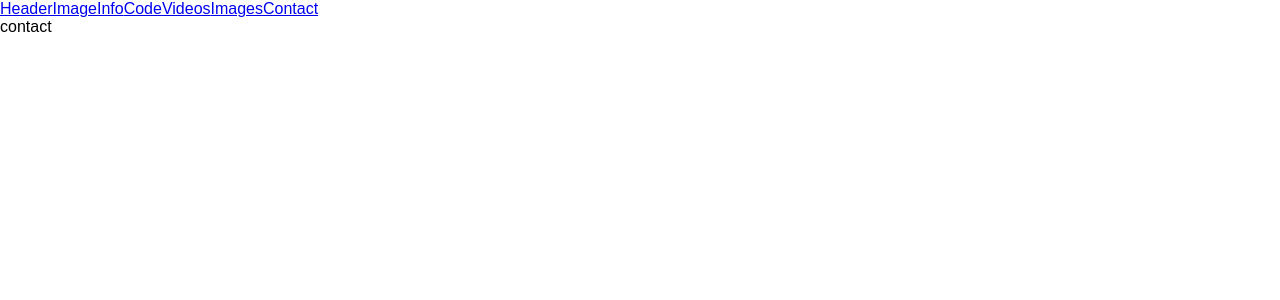
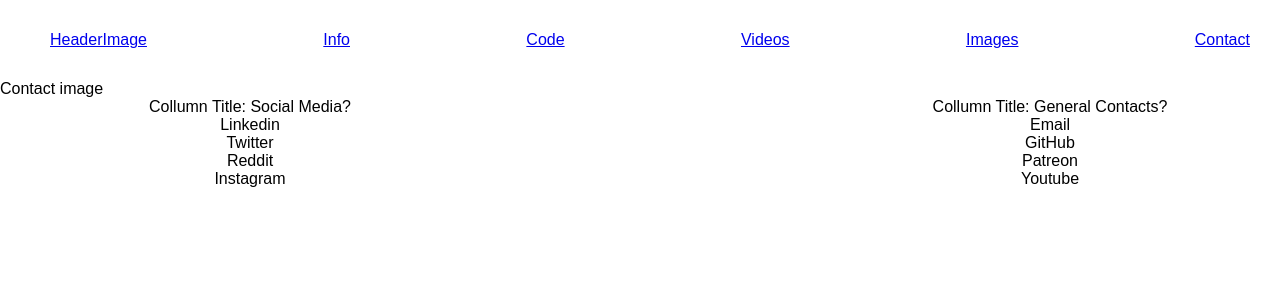
Before and after one commit to Sidetrail/personal-site, a React (Create React App) app: page /contact in a window 1280 px wide. Shown: the top 300 px of the page. Built offline with nearby package versions, Linux system fonts and the light colour scheme.

Commit message:
did some basic styling on the header and added some temporary content to the contact page

```diff
--- a/src/App.css
+++ b/src/App.css
@@ -28,6 +28,42 @@
 }
 
 .imageGallery{
+  display: flex;
+  flex-direction: column;
+  justify-content: space-around;
+  text-align: center;
   width: 500px;
   height: 500px;
 }
+
+.contacts{
+  display: flex;
+  justify-content: space-between;
+  flex-direction: row;
+  min-width: 1300px;
+}
+
+.generalContacts{
+  min-width: 500px;
+  display: flex;
+  flex-direction: column;
+  text-align: center;
+}
+
+.socialMediaContacts{
+  min-width: 500px;
+  display: flex;
+  flex-direction: column;
+  text-align: center;
+}
+
+.headerLinks{
+  display: flex;
+  padding-left: 50px;
+  padding-right: 50px;
+  flex-direction: row;
+  justify-content: space-between;
+  min-width: 1200px;
+  height: 80px;
+  line-height: 80px;
+}
--- a/src/components/Contact.js
+++ b/src/components/Contact.js
@@ -2,7 +2,28 @@ import React from 'react';
 
 const Contact = () => {
 
-    return(<div>contact</div>)
+    return(
+    <div>
+        <div>
+            Contact image
+        </div>
+        <div className="contacts">
+            <div className="socialMediaContacts">
+                <label>Collumn Title: Social Media?</label>
+                <label>Linkedin</label>
+                <label>Twitter</label>
+                <label>Reddit</label>
+                <label>Instagram</label>
+            </div>
+            <div className="generalContacts">
+                <label>Collumn Title: General Contacts?</label>
+                <label>Email</label>
+                <label>GitHub</label>
+                <label>Patreon</label>
+                <label>Youtube</label>
+            </div>
+        </div>
+    </div>)
 }
 
 export default Contact;
--- a/src/components/Splash.js
+++ b/src/components/Splash.js
@@ -11,6 +11,7 @@ const Splash = () => {
 
     return(
     <div className="imageGallery">
+        <div>
         <ImageGallery
             items={images}
             autoPlay={true}
@@ -19,6 +20,10 @@ const Splash = () => {
             showPlayButton={false}
             slideInterval={5000}
         />
+        </div>
+        <div>
+            loren ipsum text ehre for now i guess
+        </div>
     </div>)
 }
 
```
